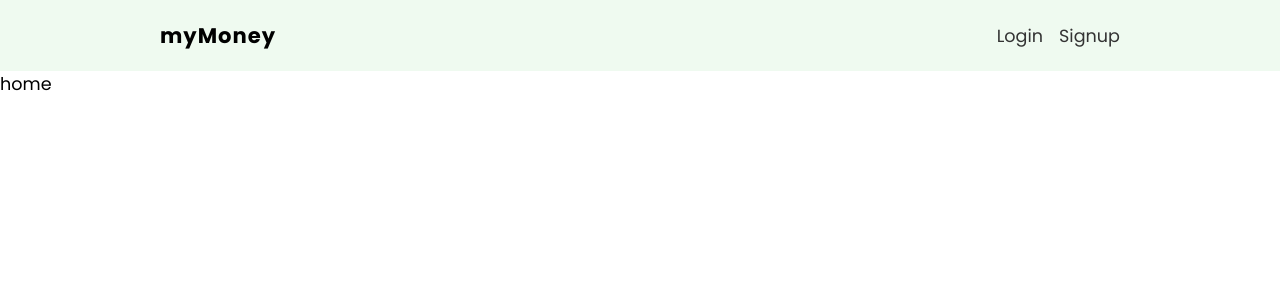
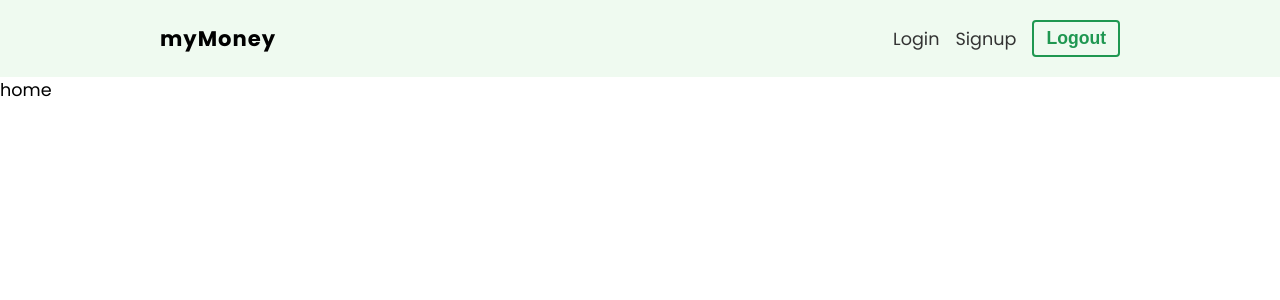
Before and after one commit to marksav85/my-money, a React (Vite) app: page / in a window 1280 px wide. Shown: the top 300 px of the page. Built offline with nearby package versions, Linux system fonts and the light colour scheme.

Commit message:
Add logout functionality to Navbar component

```diff
--- a/src/components/Navbar.jsx
+++ b/src/components/Navbar.jsx
@@ -1,8 +1,11 @@
 import { Link } from "react-router-dom";
+import { useLogout } from "../hooks/useLogout";
 
 import styles from "./Navbar.module.css";
 
 export default function Navbar() {
+  const { handleLogout } = useLogout();
+
   return (
     <nav className={styles.navbar}>
       <ul>
@@ -13,6 +16,11 @@
         <li>
           <Link to="/signup">Signup</Link>
         </li>
+        <li>
+          <button className="btn" onClick={handleLogout}>
+            Logout
+          </button>
+        </li>
       </ul>
     </nav>
   );
```
